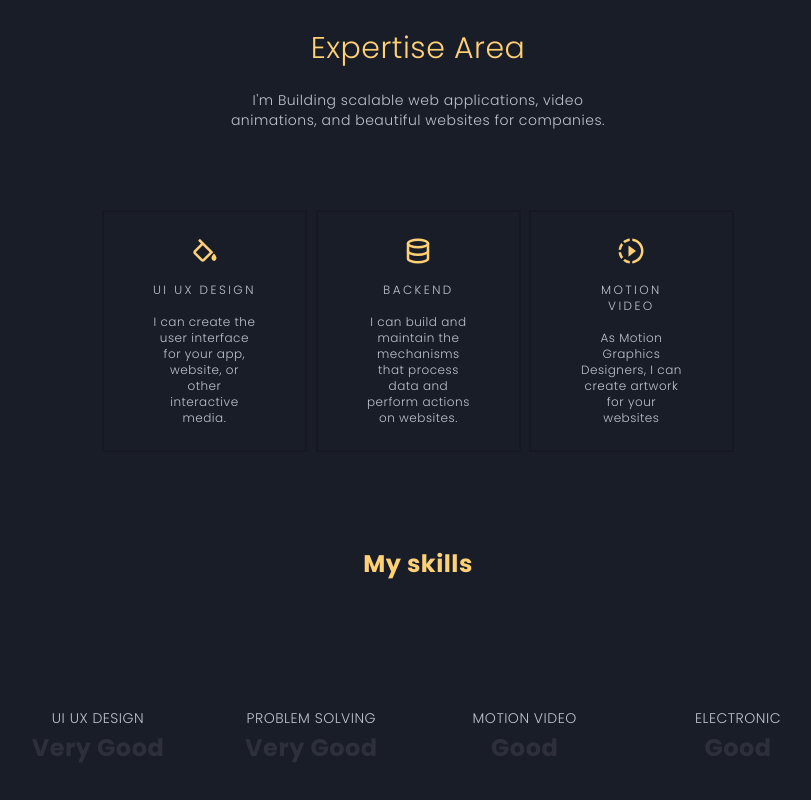
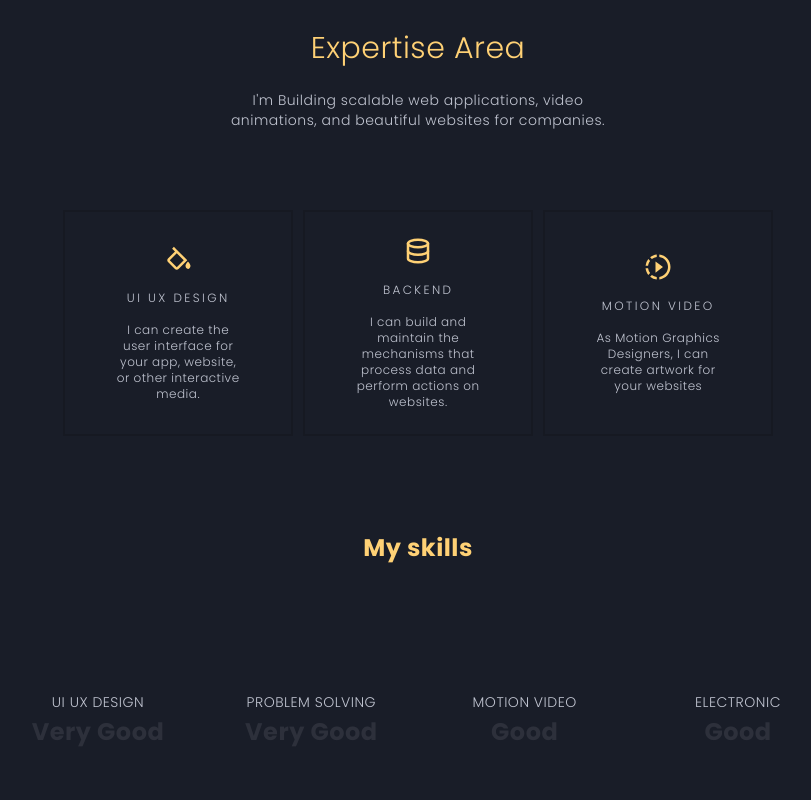
Before and after one commit to joel-kalema/me_with-nextjs, a Next.js app: page / in a window 1280 px wide. Shown: the part 1795-2595 px from the top of the page, without its empty margins (222-1033 px from the left). Built offline with nearby package versions, Linux system fonts and the light colour scheme.

Commit message:
fix skils positions

```diff
--- a/components/expertise.js
+++ b/components/expertise.js
@@ -15,7 +15,7 @@ export default function Area (){
             <p className='text-sm text-center w-2/4 mx-auto my-6'>
                 I'm Building scalable web applications, video animations, and beautiful websites for companies.
             </p>
-            <div className='flex flex-col md:flex-row justify-around mt-12 w-[80%] mx-auto'>
+            <div className='flex flex-col md:flex-row justify-around mt-12 w-[90%] mx-auto'>
                 {expertise.map((item) => (
                     <div className='border-solid border-[#161922] border-2 py-6 px-12 w-full mt-8 md:w-[32%] flex flex-col justify-center hover:bg-[#1b212f] hover:shadow-2xl hover:border-[#1b212f]' data-aos="flip-left"
                     data-aos-easing="ease-out-cubic"
```
